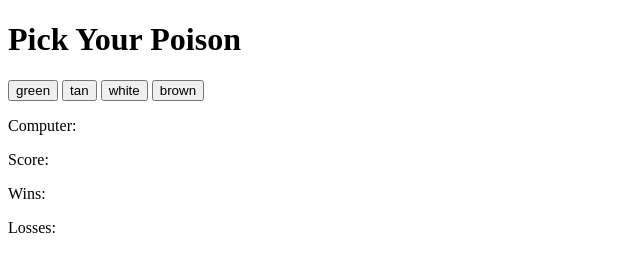
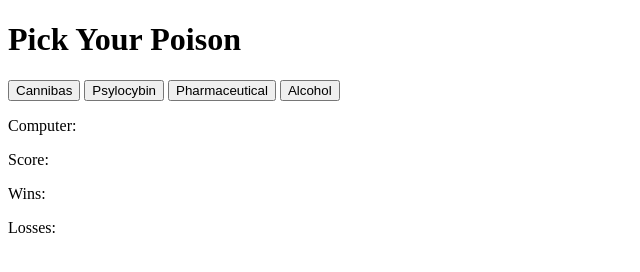
Before and after one commit to flexsant/unit-4-game, a plain HTML site: page index.html in a window 1280 px wide. Shown: the whole page, without its empty margins (0-640 px from the left). Drawn offline with nearby package versions, Linux system fonts and the light colour scheme.

```diff
--- a/assets/javascript/game.js
+++ b/assets/javascript/game.js
@@ -59,14 +59,16 @@
     });
     //If user total equals computer guess tally win and rest game. If user total is > computer Guess tally loss and reset game.
     function winCheck() {
-        console.log("score:", + user);
+        // console.log("score:", + user);
         if (user === computerGuess) {
             wins++;
             reset();
+            alert("Congratulations you won!:");
         }
         if (user > computerGuess) {
             losses++;
             reset();
+            alert("Tough luck, try again:")
         }
     }
     //random numbers for each color(crystal)
--- a/index.html
+++ b/index.html
@@ -14,13 +14,13 @@
         <h1>Pick Your Poison</h1>
 
         <!-- //User chooses between four buttons with different values -->
-        <button id="green">green</button>
+        <button id="green">Cannibas</button>
 
-        <button id="tan">tan</button>
+        <button id="tan">Psylocybin</button>
 
-        <button id="white">white</button>
+        <button id="white">Pharmaceutical</button>
 
-        <button id="brown">brown</button>
+        <button id="brown">Alcohol</button>
 
         <p>Computer: <span id="computer-text"></span></p>
 
```
Also changed, not shown: assets/images/Screen Shot 2019-09-04 at 10.48.51 PM.png (added), 1 other file.
